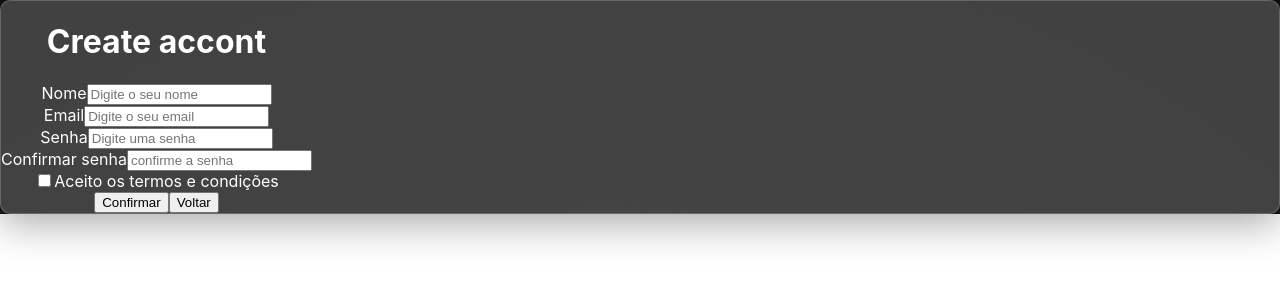
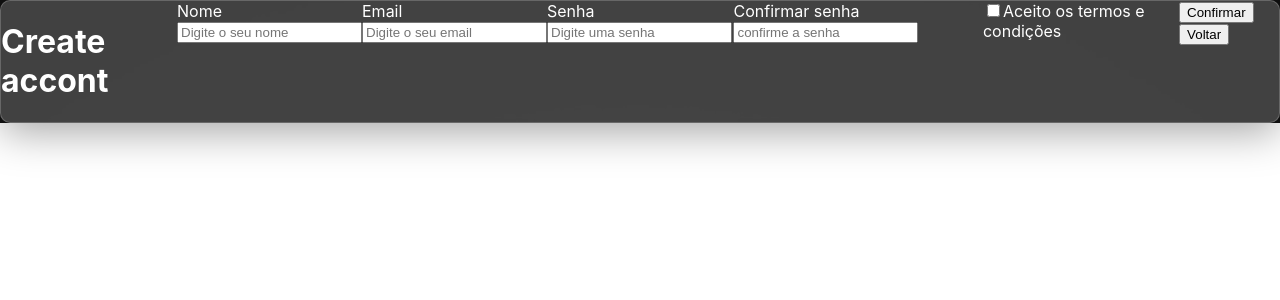
Before and after one commit to Levss30/todo-app-react-frontend, a React (Create React App) app: page /register in a window 1280 px wide. Shown: the top 300 px of the page. Built offline with nearby package versions, Linux system fonts and the light colour scheme.

Commit message:
Feat Form

```diff
--- a/src/Components/cadastro-page/CadastroPage.jsx
+++ b/src/Components/cadastro-page/CadastroPage.jsx
@@ -5,10 +5,11 @@ const CadastroPage = () => {
   return (
     <div className='background'>
         <div className='cadastropage'>
+          <div className='control-wrapper'>
             <div className='cadastro-wrapper'>
                 <div className='cadastro-input'>
                     <h1>Create accont</h1>
-
+                    </div>
                 <div className='cadastro-input-item'>
                   <label>Nome</label>
                   <input type="text" placeholder='Digite o seu nome' required/>
@@ -33,7 +34,7 @@ const CadastroPage = () => {
                   <button className='confirmBtn'>Confirmar</button>
                   <button className='voltarBtn'>Voltar</button>
                 </div>
-                </div>
+            </div>
             </div>
         </div>
     </div>
```
